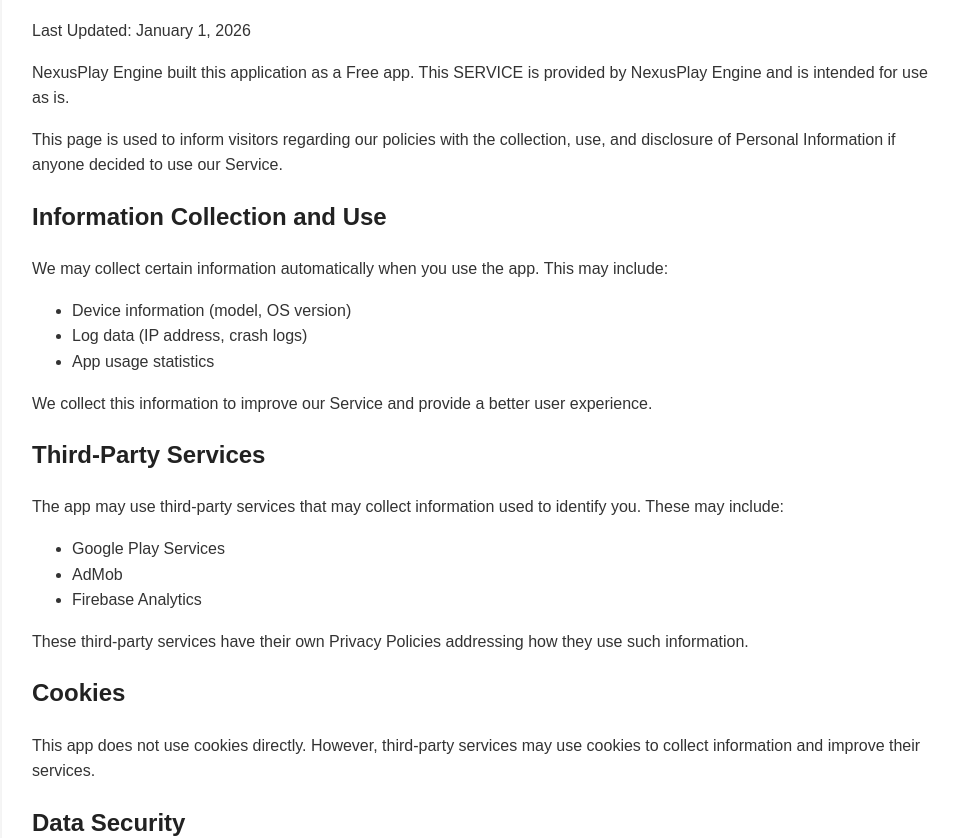
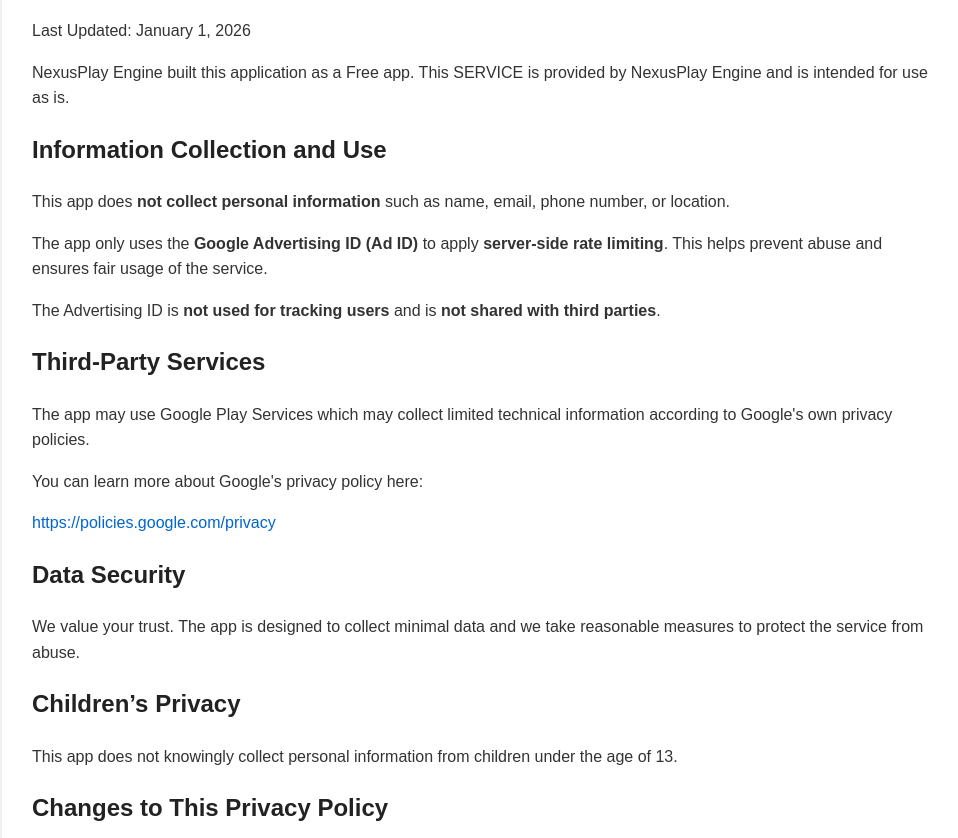
Before and after one commit to atikur01/chart-ai-policy, a plain HTML site: page index.html in a window 1280 px wide. Shown: the part 126-964 px from the top of the page, without its empty margins (158-1116 px from the left). Drawn offline with Linux system fonts and the light colour scheme.

Commit message:
Update index.html

```diff
--- a/index.html
+++ b/index.html
@@ -4,39 +4,46 @@
 <meta charset="UTF-8">
 <title>Privacy Policy - NexusPlay Engine</title>
 <meta name="viewport" content="width=device-width, initial-scale=1.0">
+
 <style>
-        body {
+body{
     font-family: Arial, sans-serif;
-            line-height: 1.6;
-            margin: 0;
-            padding: 20px;
-            background-color: #f9f9f9;
-            color: #333;
+    line-height:1.6;
+    margin:0;
+    padding:20px;
+    background:#f5f5f5;
+    color:#333;
 }
-        .container {
-            max-width: 900px;
-            margin: auto;
-            background: #ffffff;
-            padding: 30px;
-            border-radius: 8px;
-            box-shadow: 0 0 10px rgba(0,0,0,0.05);
+
+.container{
+    max-width:900px;
+    margin:auto;
+    background:#fff;
+    padding:30px;
+    border-radius:8px;
+    box-shadow:0 0 10px rgba(0,0,0,0.05);
 }
-        h1, h2 {
-            color: #222;
+
+h1,h2{
+    color:#222;
 }
-        a {
-            color: #0066cc;
-            text-decoration: none;
+
+a{
+    color:#0066cc;
+    text-decoration:none;
 }
-        a:hover {
-            text-decoration: underline;
+
+a:hover{
+    text-decoration:underline;
 }
-        .footer {
-            margin-top: 30px;
-            font-size: 14px;
-            color: #777;
+
+.footer{
+    margin-top:30px;
+    font-size:14px;
+    color:#777;
 }
 </style>
+
 </head>
 <body>
 
@@ -46,75 +53,74 @@
 <p>Last Updated: January 1, 2026</p>
 
 <p>
-        NexusPlay Engine built this application as a Free app. This SERVICE is provided by NexusPlay Engine
-        and is intended for use as is.
+NexusPlay Engine built this application as a Free app.
+This SERVICE is provided by NexusPlay Engine and is intended for use as is.
+</p>
+
+<h2>Information Collection and Use</h2>
+
+<p>
+This app does <b>not collect personal information</b> such as name, email, phone number,
+or location.
 </p>
 
 <p>
-        This page is used to inform visitors regarding our policies with the collection, use, and disclosure
-        of Personal Information if anyone decided to use our Service.
+The app only uses the <b>Google Advertising ID (Ad ID)</b> to apply
+<b>server-side rate limiting</b>.
+This helps prevent abuse and ensures fair usage of the service.
 </p>
 
-    <h2>Information Collection and Use</h2>
 <p>
-        We may collect certain information automatically when you use the app. This may include:
-    </p>
-    <ul>
-        <li>Device information (model, OS version)</li>
-        <li>Log data (IP address, crash logs)</li>
-        <li>App usage statistics</li>
-    </ul>
-
-    <p>
-        We collect this information to improve our Service and provide a better user experience.
+The Advertising ID is <b>not used for tracking users</b> and is <b>not shared with third parties</b>.
 </p>
 
 <h2>Third-Party Services</h2>
-    <p>
-        The app may use third-party services that may collect information used to identify you.
-        These may include:
-    </p>
-    <ul>
-        <li>Google Play Services</li>
-        <li>AdMob</li>
-        <li>Firebase Analytics</li>
-    </ul>
 
 <p>
-        These third-party services have their own Privacy Policies addressing how they use such information.
+The app may use Google Play Services which may collect limited technical information
+according to Google's own privacy policies.
 </p>
 
-    <h2>Cookies</h2>
 <p>
-        This app does not use cookies directly. However, third-party services may use cookies
-        to collect information and improve their services.
+You can learn more about Google's privacy policy here:
+</p>
+
+<p>
+<a href="https://policies.google.com/privacy" target="_blank">
+https://policies.google.com/privacy
+</a>
 </p>
 
 <h2>Data Security</h2>
+
 <p>
-        We value your trust in providing us your Personal Information, thus we strive to use
-        commercially acceptable means of protecting it. But remember that no method of transmission
-        over the internet or method of electronic storage is 100% secure.
+We value your trust. The app is designed to collect minimal data and
+we take reasonable measures to protect the service from abuse.
 </p>
 
 <h2>Children’s Privacy</h2>
+
 <p>
-        This app does not knowingly collect personally identifiable information from children under 13 years of age.
-        If we discover that a child under 13 has provided us with personal information,
-        we will immediately delete it.
+This app does not knowingly collect personal information from children under the age of 13.
 </p>
 
 <h2>Changes to This Privacy Policy</h2>
+
 <p>
-        We may update our Privacy Policy from time to time. Thus, you are advised to review this page
-        periodically for any changes. We will notify you of any changes by posting the new Privacy Policy on this page.
+We may update our Privacy Policy from time to time.
+Any changes will be posted on this page.
 </p>
 
 <h2>Contact Us</h2>
+
 <p>
-        If you have any questions or suggestions about our Privacy Policy, do not hesitate to contact us at:
-        <br><br>
-        📧 <a href="mailto:nexusplayengine@protonmail.com">nexusplayengine@protonmail.com</a>
+If you have any questions about this Privacy Policy, you may contact us:
+</p>
+
+<p>
+📧 <a href="mailto:nexusplayengine@protonmail.com">
+nexusplayengine@protonmail.com
+</a>
 </p>
 
 <div class="footer">
```
Lines whose indentation alone changed are shown as unchanged.
